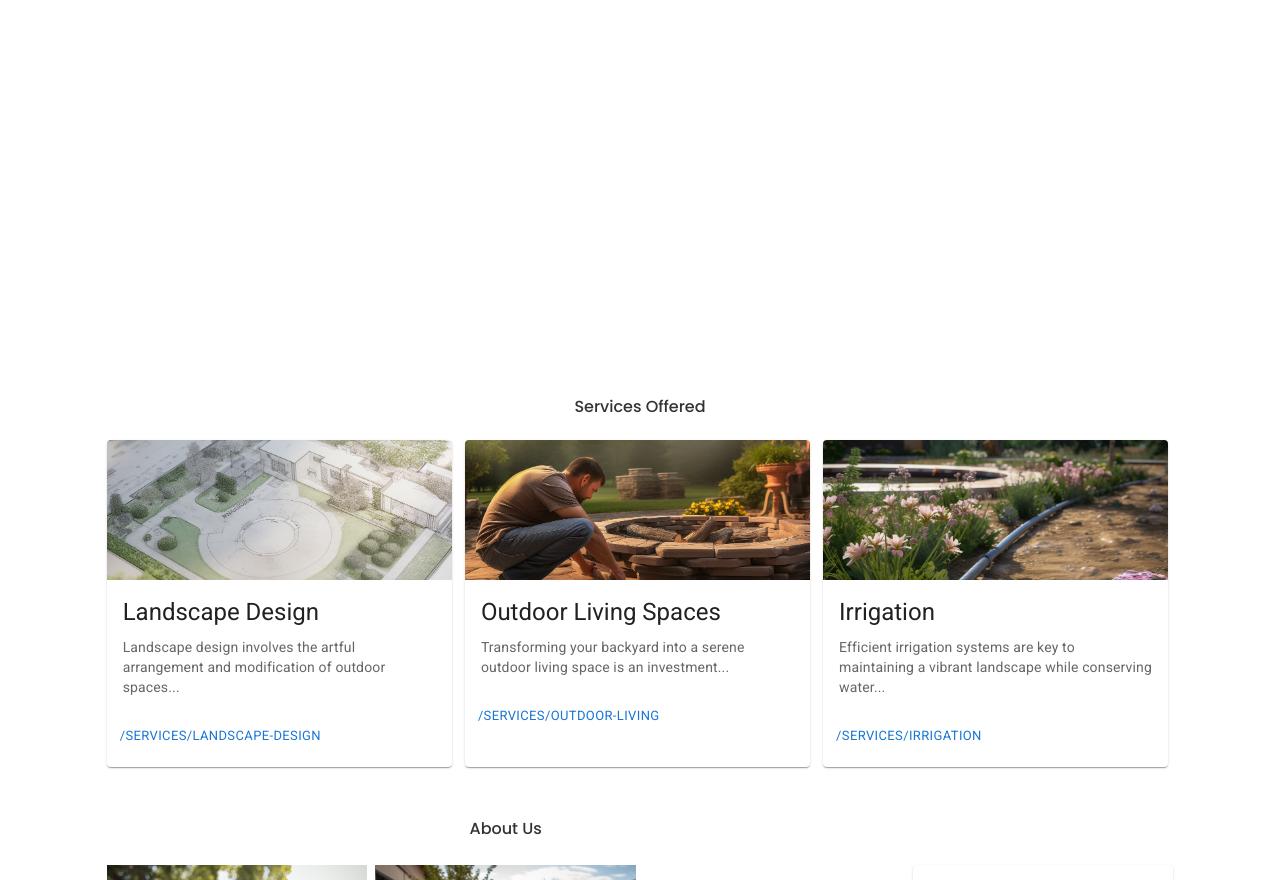
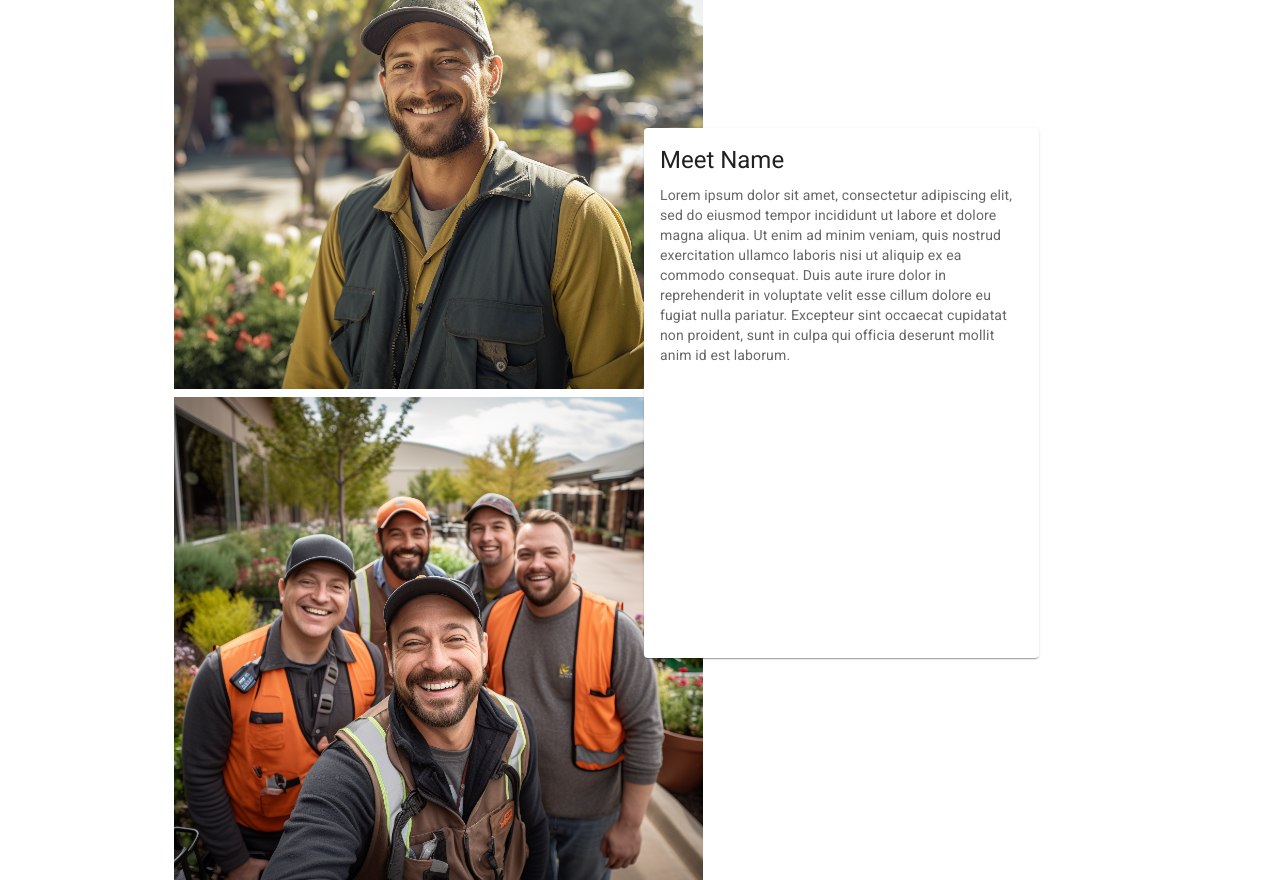
Before and after one commit to johnlundy94/landscape, a React (Create React App) app: page / in a window 1280 px wide. Shown: the part 1920-2800 px from the top of the page. Built offline with nearby package versions, Linux system fonts and the light colour scheme.

Commit message:
Grid is getting to desired result. Not there yet

```diff
--- a/src/components/About.js
+++ b/src/components/About.js
@@ -10,7 +10,7 @@ function About() {
     <div className="about-container">
       <h1 className="about-title">About Us</h1>
 
-      <Card sx={{ maxWidth: 345 }} className="card">
+      <Card className="card">
         <CardContent>
           <Typography
             gutterBottom
@@ -31,8 +31,8 @@ function About() {
           </Typography>
         </CardContent>
       </Card>
-      <img src={man} alt="Man" className="man col-1-row-2" />
-      <img src={group} alt="Group" className="group col-2-row-2" />
+      <img src={man} alt="Man" className="man" />
+      <img src={group} alt="Group" className="group" />
     </div>
   );
 }
--- a/src/styles/About.css
+++ b/src/styles/About.css
@@ -2,33 +2,106 @@
     padding-top: 50px;
     display: grid;
     gap: .5rem;
-    grid-template-columns: repeat(4, 1fr);
-    grid-template-rows: 10% auto auto;
+    grid-template-columns: repeat(16, 1fr);
+    grid-template-rows: 10% auto auto auto auto;
     grid-column: 2 / span 10;
     width: 100%;
 }
 
 .about-title {
-    grid-column: span 3;
+    grid-column: span 16;
     text-align: center;
 }
 
 .card {
-    grid-row: 2;
-    grid-column: 4;
+    max-width: 100%;
+    z-index: 2;
+    grid-row: 3 / span 2;
+    grid-column: 9 / span 6;
 }
 
-.col-1-row-2{
-    grid-column: 1;
-    grid-row: 2;
+.man{
+    z-index: 1;
+    width: 100%;
+    height: auto;
+    grid-column: 2 / span 8;
+    grid-row: 2 / span 2;
 }
 
-.col-2-row-2{
-    grid-column: 2;
-    grid-row: 2;
+.group{
+    z-index: 1;
+    width: 100%;
+    height: auto;
+    grid-column: 2 / span 8;
+    grid-row: 4 / span 2;
 }
 
-.man, .group {
-    width: 100%;
-    height: auto;
+@media (max-width: 849px) {
+    .about-container{
+        padding-top: 50px;
+        display: grid;
+        gap: .5rem;
+        grid-template-columns: repeat(16, 1fr);
+        grid-template-rows: 10% repeat(8, auto);
+        grid-column: 2 / span 10;
+        width: 100%;
+    }
+
+    .card {
+        max-width: 100%;
+        z-index: 2;
+        grid-row: 3 / span 4;
+        grid-column: 9 / span 6;
+    }
+
+    .man{
+        z-index: 1;
+        width: 100%;
+        height: auto;
+        grid-column: 2 / span 8;
+        grid-row: 2 / span 3;
+    }
+
+    .group{
+        z-index: 1;
+        width: 100%;
+        height: auto;
+        grid-column: 2 / span 8;
+        grid-row: 5 / span 3;
+    }
   }
+
+  @media (max-width: 716px) {
+    .about-container{
+        padding-top: 50px;
+        display: grid;
+        gap: .5rem;
+        grid-template-columns: repeat(16, 1fr);
+        grid-template-rows: 10% repeat(10, auto);
+        grid-column: 2 / span 10;
+        width: 100%;
+    }
+
+    .card {
+        max-width: 100%;
+        z-index: 2;
+        grid-row: 3 / span 6;
+        grid-column: 9 / span 8;
+    }
+
+    .man{
+        z-index: 1;
+        width: 100%;
+        height: auto;
+        grid-column: 2 / span 8;
+        grid-row: 2 / span 4;
+    }
+
+    .group{
+        z-index: 1;
+        width: 100%;
+        height: auto;
+        grid-column: 2 / span 8;
+        grid-row: 6 / span 4;
+    }
+  }
```
